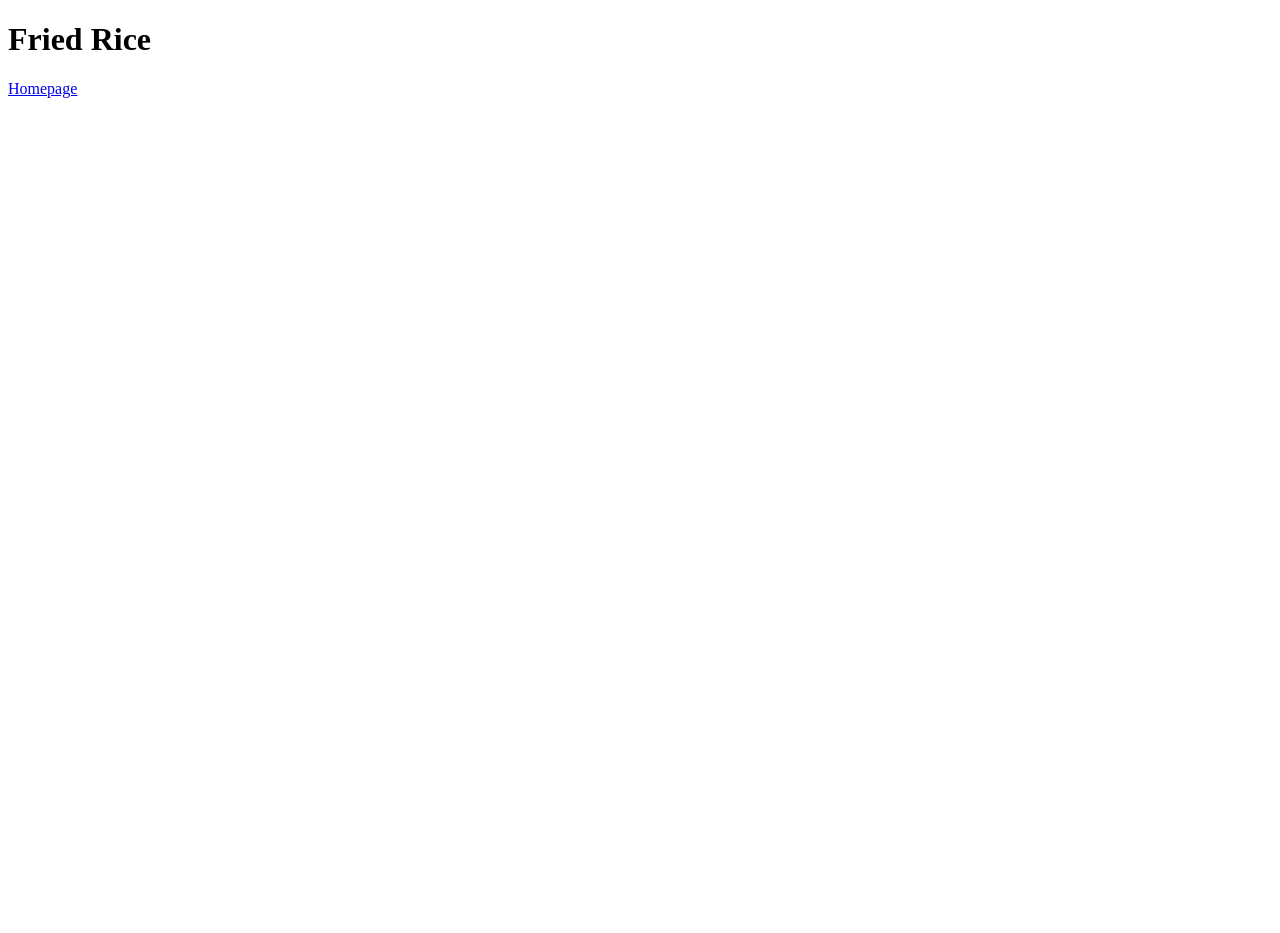
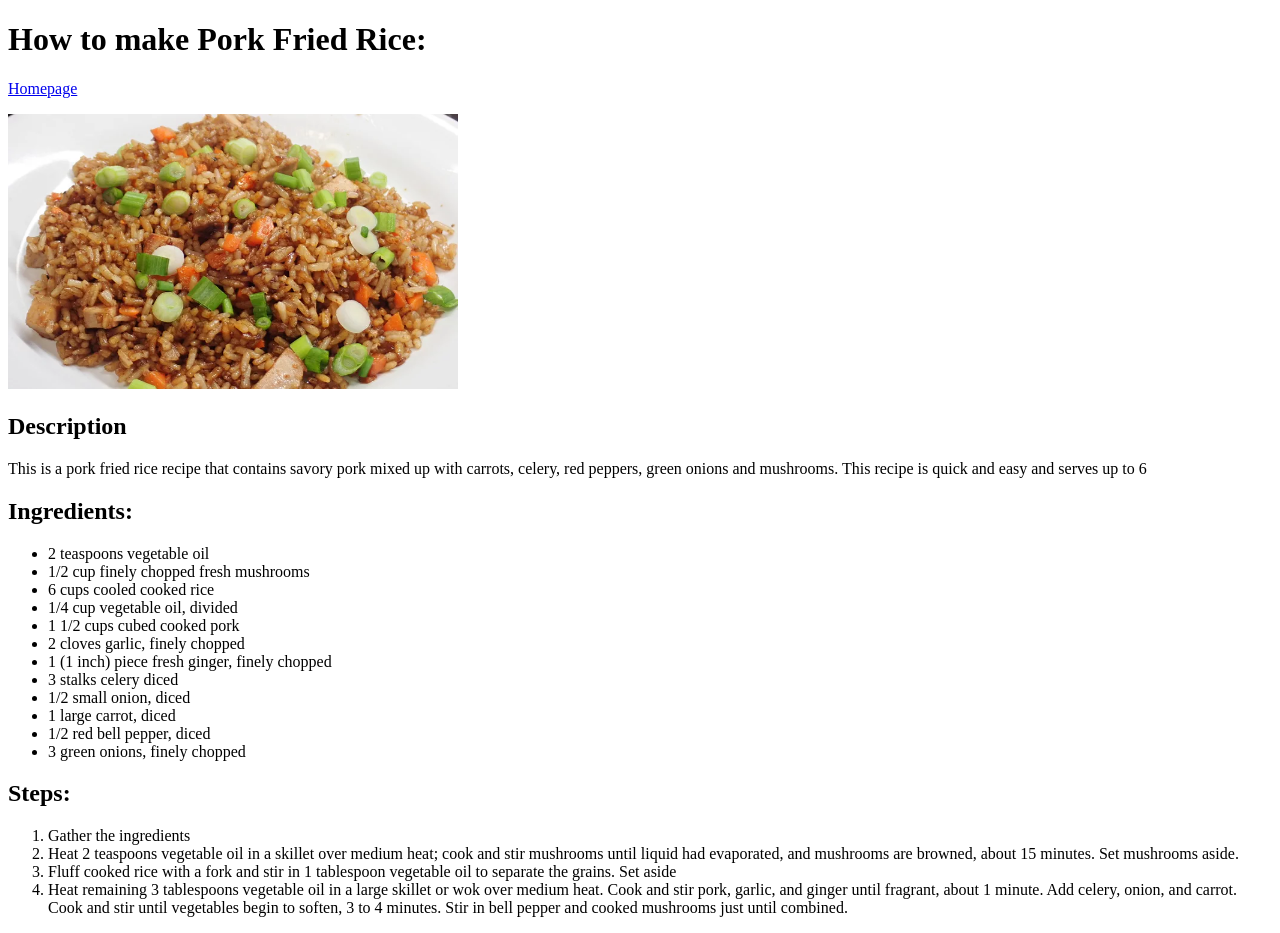
Before and after one commit to EJLavaro/odin-recipes, a plain HTML site: page recipes/fried_rice.html in a window 1280 px wide. Before the commit the page ends 800 px from the top, so only its background shows below. Drawn offline with Linux system fonts and the light colour scheme.

Commit message:
Complete recipe page with image of completed dish brief description ingredients needed and cooking steps

```diff
--- a/recipes/fried_rice.html
+++ b/recipes/fried_rice.html
@@ -9,7 +9,55 @@
 
     <body>
 
-            <h1> Fried Rice</h1>
+            <h1> How to make Pork Fried Rice:</h1>
+
             <p> <a href="../index.html" rel="noopener noreferrer"> Homepage</a> </p>
+
+            <img src="../images/Fried Rice.jpg" alt="Image of pork fried rice" width="450" height="275">
+            <p>
+                <h2> Description</h2>
+                <p> This is a pork fried rice recipe that contains savory pork mixed up with carrots, celery, red peppers, green onions and mushrooms. This recipe is quick and easy and serves up to 6 </p>
+
+                <p>
+                    <h2> Ingredients: </h2>
+                    <ul>
+                        <li> 2 teaspoons vegetable oil</li>
+                        <li> 1/2 cup finely chopped fresh mushrooms</li>
+                        <li> 6 cups cooled cooked rice</li>
+                        <li> 1/4 cup vegetable oil, divided</li>
+                        <li> 1 1/2 cups cubed cooked pork</li>
+                        <li> 2 cloves garlic, finely chopped</li>
+                        <li> 1 (1 inch) piece fresh ginger, finely chopped</li>
+                        <li> 3 stalks celery diced</li>
+                        <li> 1/2 small onion, diced</li>
+                        <li> 1 large carrot, diced</li>
+                        <li> 1/2 red bell pepper, diced</li>
+                        <li> 3 green onions, finely chopped</li>
+                    </ul>
+                </p>
+
+                <p>
+
+                    <h2> Steps:</h2>
+
+                    <ol>
+                        <li>Gather the ingredients</li>
+                        <li> Heat 2 teaspoons vegetable oil in a skillet over medium heat;
+                            cook and stir mushrooms until liquid had evaporated, and mushrooms
+                            are browned, about 15 minutes. Set mushrooms aside.
+                        </li>
+                        <li> Fluff cooked rice with a fork and stir in 1 tablespoon vegetable oil
+                             to separate the grains. Set aside
+                        </li>
+                        <li> Heat remaining 3 tablespoons vegetable oil in a large skillet or wok
+                            over medium heat. Cook and stir pork, garlic, and ginger until fragrant,
+                            about 1 minute. Add celery, onion, and carrot. Cook and stir until vegetables
+                            begin to soften, 3 to 4 minutes. Stir in bell pepper and cooked mushrooms
+                            just until combined.
+                        </li>
+                    </ol>
+
+                </p>
+            </p>
     </body>
 </html>
```
